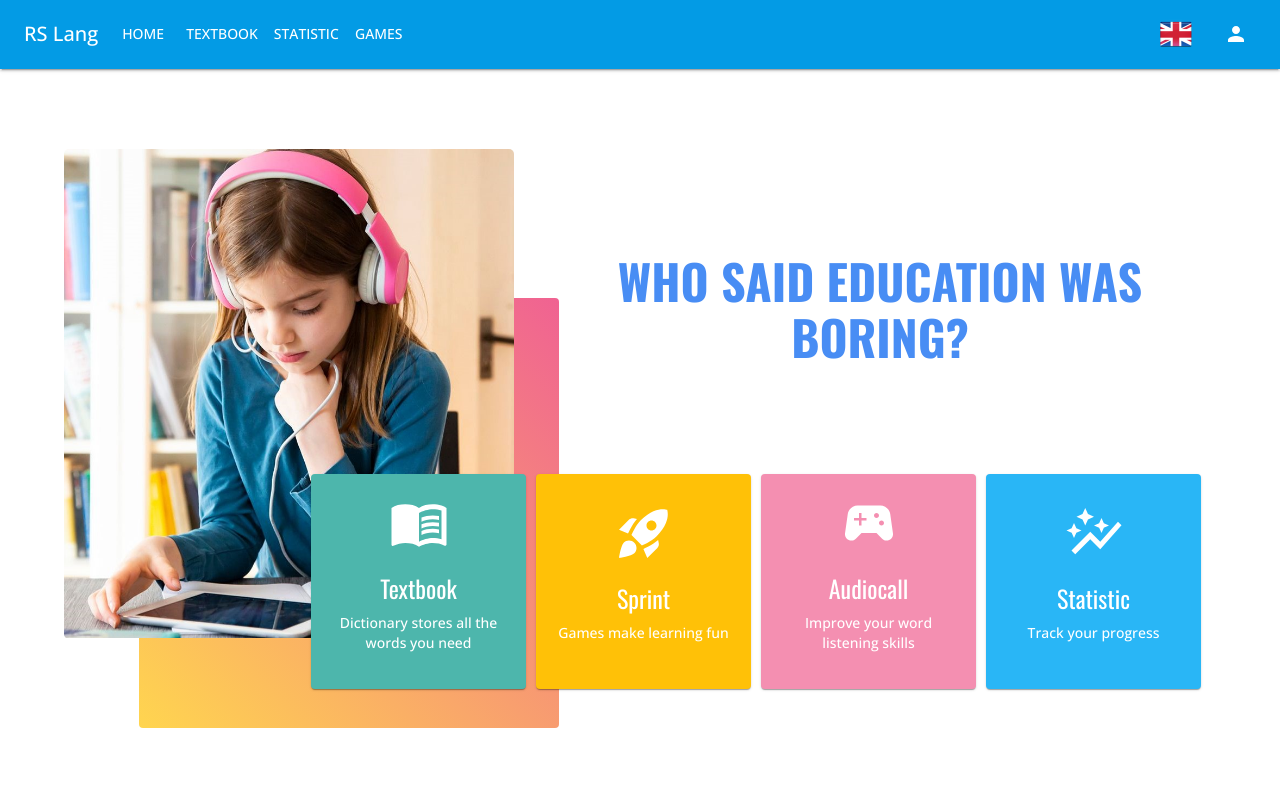
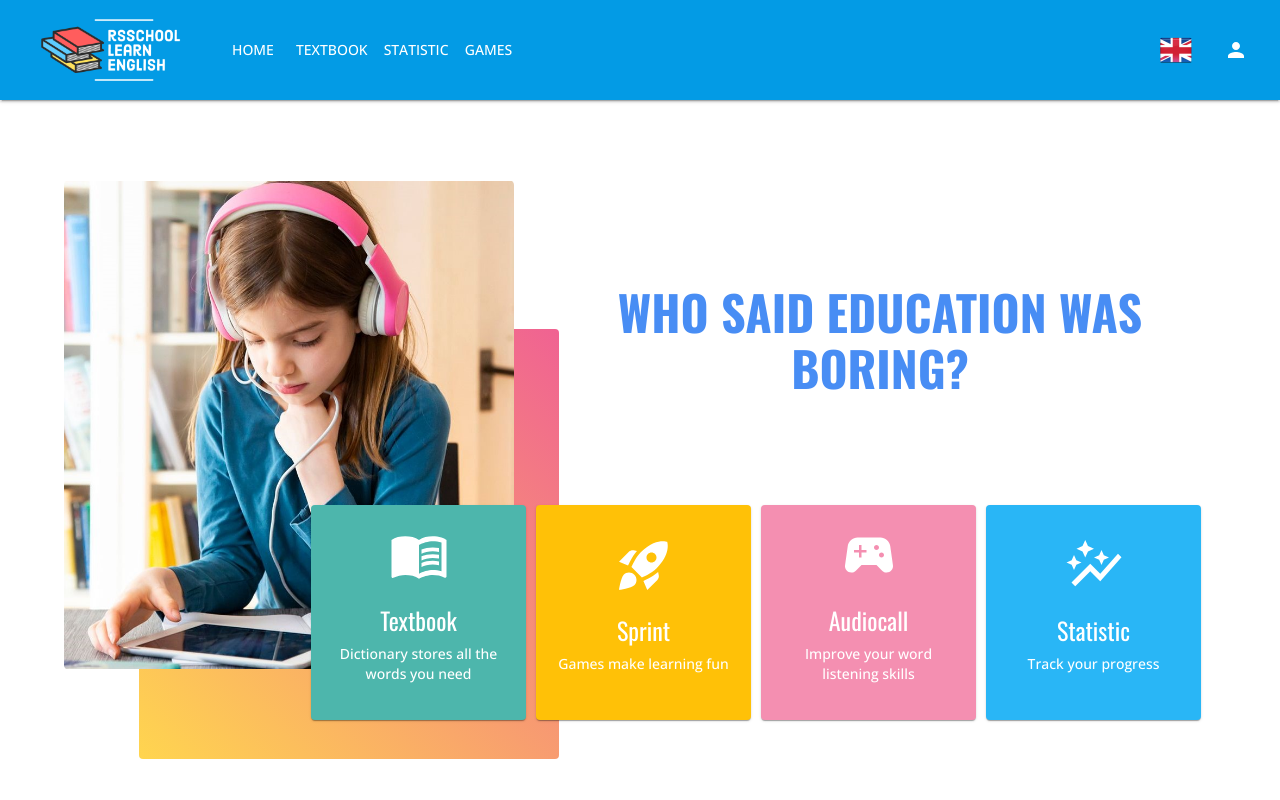
Before and after one commit to liliyavoloshina/rslang, a React (Create React App) app: page / in a window 1280 px wide. Shown: the top 800 px of the page. Built offline with nearby package versions, Linux system fonts and the light colour scheme.

Commit message:
feat: add logo image

```diff
--- a/src/components/layout/Header.tsx
+++ b/src/components/layout/Header.tsx
@@ -104,9 +104,9 @@ export default function Header() {
 		<AppBar position="static" color="primary" className="header" sx={{ boxShadow: 2 }}>
 			<Container maxWidth="xl">
 				<Toolbar disableGutters>
-					<Typography variant="h6" noWrap component="div" sx={{ mr: 2, display: { xs: 'none', md: 'flex' } }}>
-						{t('HEADER.LOGO')}
-					</Typography>
+					<Box sx={{ height: '100px', width: '200px' }}>
+						<img src="/assets/images/logo.png" alt="logo" className="logo" />
+					</Box>
 
 					<Box sx={{ flexGrow: 1, display: { xs: 'flex', md: 'none' } }}>
 						<IconButton size="large" aria-label="account of current user" aria-controls="menu-appbar" aria-haspopup="true" onClick={handleOpenNavMenu} color="inherit">
--- a/src/index.css
+++ b/src/index.css
@@ -14,6 +14,12 @@ body {
 	flex: 0 0 auto;
 }
 
+.header .logo {
+	width: 100%;
+	height: 100%;
+	object-fit: cover;
+}
+
 .main {
 	flex: 1 0 auto;
 }
```
Also changed, not shown: public/assets/images/logo.png (added).
